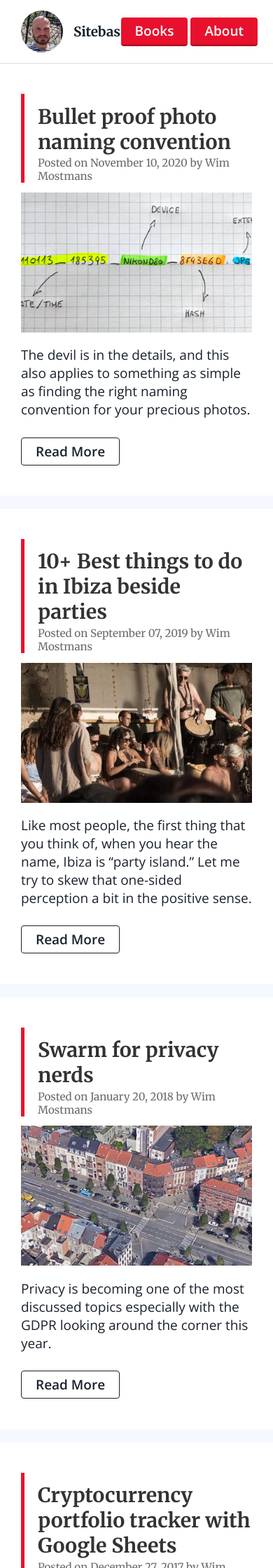
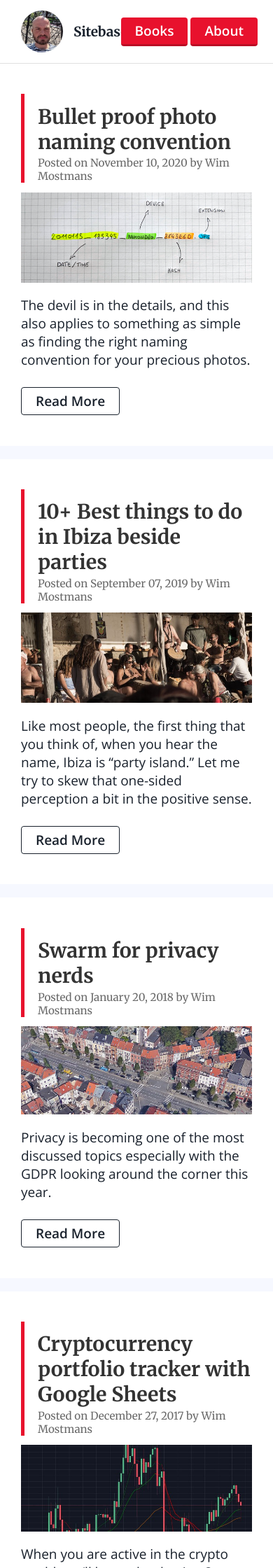
Before and after one commit to Sitebase/sitebase.github.io, a Jekyll site: the page built from index.html, in a window 390 px wide. Shown: the top 2240 px of the page at 70% size. Built offline with Jekyll 4.4.1, drawn with Linux system fonts in a browser that asks for light colours; the list of posts is cut into pages by our own code.

Commit message:
fix image height on mobile screens

```diff
--- a/assets/css/main.css
+++ b/assets/css/main.css
@@ -245,6 +245,7 @@ img {
 .promotion__avatar {
     margin: 15px 0;
     width: 100%;
+    height: auto;
     border-radius: 50%;
 }
 .promotion__icon {
@@ -507,6 +508,7 @@ img {
     }
     .article img {
         width: 100%;
+        height: auto;
     }
     .promotion {
         margin-left: 2%;
```
